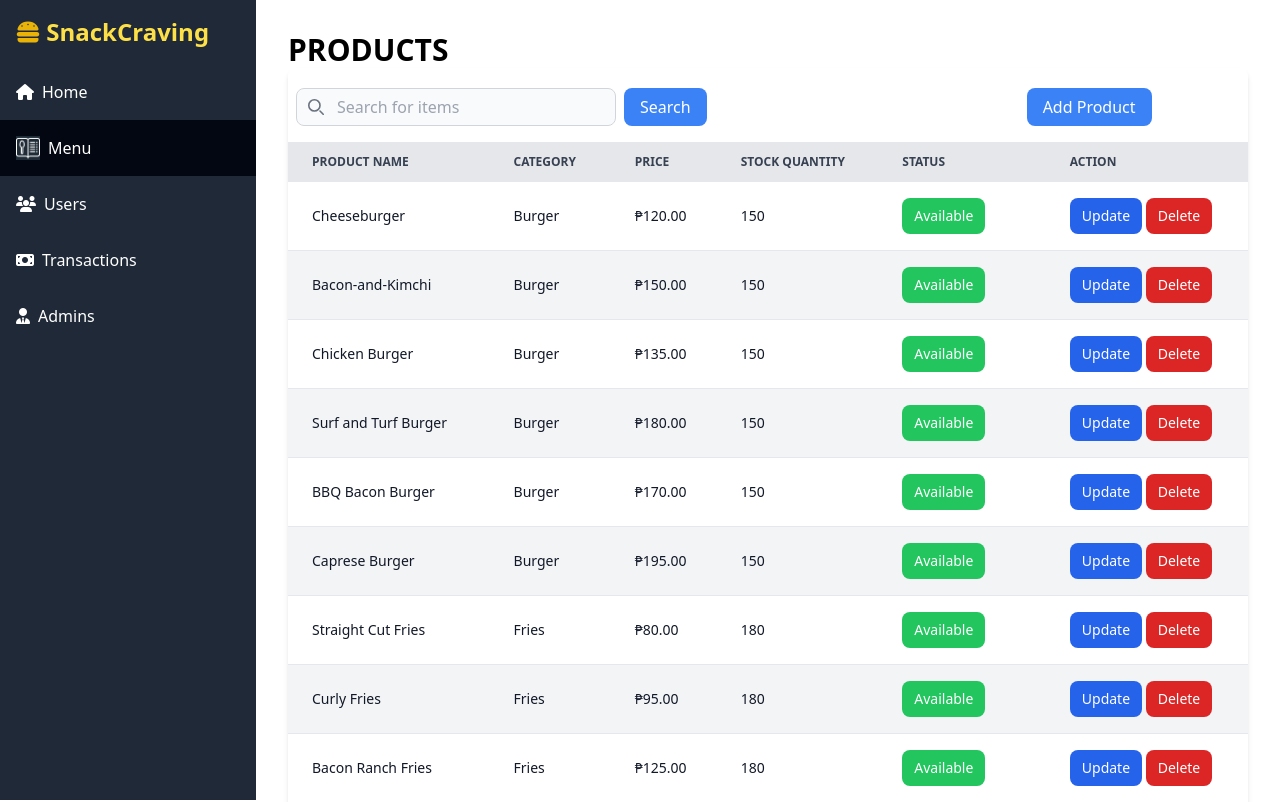
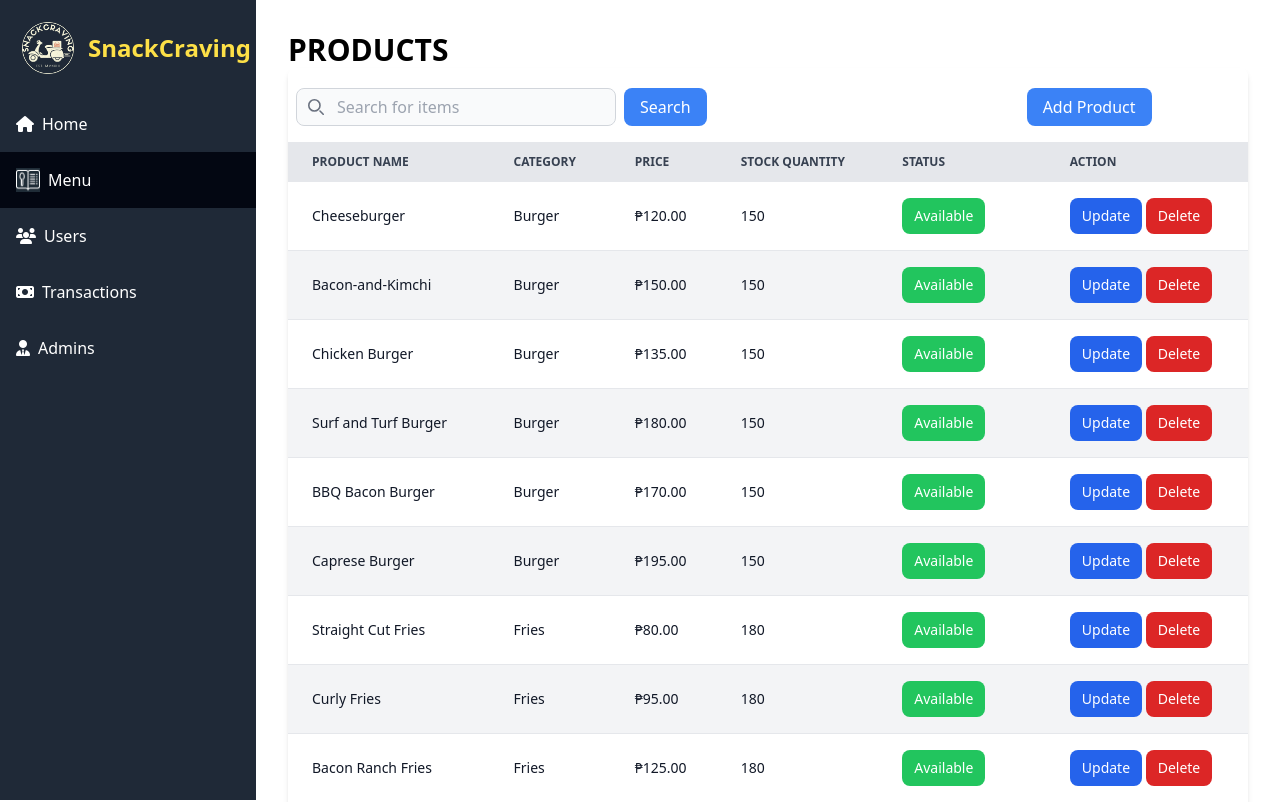
Before and after one commit to calmxz/Final-Project, a PHP site: page /menu.php in a window 1280 px wide. Shown: the top 802 px of the page. Run offline with PHP 8.4, Linux system fonts and the light colour scheme; data comes from the database, SQL or seed files in the repository; some libraries are stand-ins or nearby versions.

Commit message:
modified:   SnackCraving/web/frontend/admins.html 	modified:   SnackCraving/web/frontend/menu.php 	modified:   SnackCraving/web/frontend/transactions.html 	modified:   SnackCraving/web/frontend/users.php

```diff
--- a/SnackCraving/web/frontend/admins.html
+++ b/SnackCraving/web/frontend/admins.html
@@ -17,8 +17,10 @@
      <!-- Side Navigation Bar -->
      <nav class="fixed bg-gray-800 text-white w-64 h-full overflow-y-auto">
         <div class="p-4">
-            <h1 class="text-2xl font-semibold text-yellow-300"> <i class="fa-solid fa-burger text-yellow-500"></i>
-                SnackCraving</h1>
+            <h1 class="text-2xl font-semibold text-yellow-300 flex items-center">
+                <img src="backend\icons\S.C. LOGO (1).png" alt="App logo" class="w-16 h-16 mr-2 ">
+                SnackCraving
+            </h1>
         </div>
         <ul>
             <li id="home-nav" class="p-4 transition duration-300 ease-in-out hover:bg-gray-900">
--- a/SnackCraving/web/frontend/menu.php
+++ b/SnackCraving/web/frontend/menu.php
@@ -16,9 +16,11 @@
 <body>
      <!-- Side Navigation Bar -->
      <nav class="fixed bg-gray-800 text-white w-64 h-full overflow-y-auto">
-        <div class="p-4">
-            <h1 class="text-2xl font-semibold text-yellow-300"> <i class="fa-solid fa-burger text-yellow-500"></i>
-                SnackCraving</h1>
+     <div class="p-4">
+            <h1 class="text-2xl font-semibold text-yellow-300 flex items-center">
+                <img src="backend\icons\S.C. LOGO (1).png" alt="App logo" class="w-16 h-16 mr-2 ">
+                SnackCraving
+            </h1>
         </div>
         <ul>
             <li id="home-nav" class="p-4 transition duration-300 ease-in-out hover:bg-gray-900">
--- a/SnackCraving/web/frontend/transactions.html
+++ b/SnackCraving/web/frontend/transactions.html
@@ -17,8 +17,10 @@
      <!-- Side Navigation Bar -->
      <nav class="fixed bg-gray-800 text-white w-64 h-full overflow-y-auto">
         <div class="p-4">
-            <h1 class="text-2xl font-semibold text-yellow-300"> <i class="fa-solid fa-burger text-yellow-500"></i>
-                SnackCraving</h1>
+            <h1 class="text-2xl font-semibold text-yellow-300 flex items-center">
+                <img src="backend\icons\S.C. LOGO (1).png" alt="App logo" class="w-16 h-16 mr-2 ">
+                SnackCraving
+            </h1>
         </div>
         <ul>
             <li id="home-nav" class="p-4 transition duration-300 ease-in-out hover:bg-gray-900">
```
Also changed, not shown: SnackCraving/web/frontend/users.php (+5 -3 lines).
